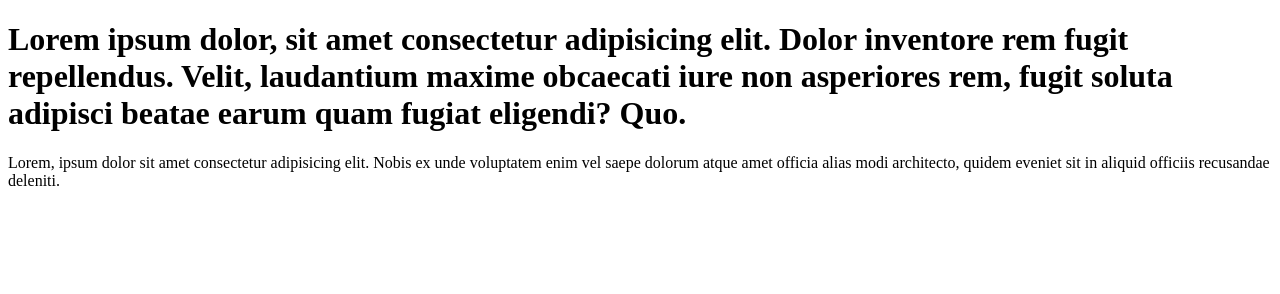
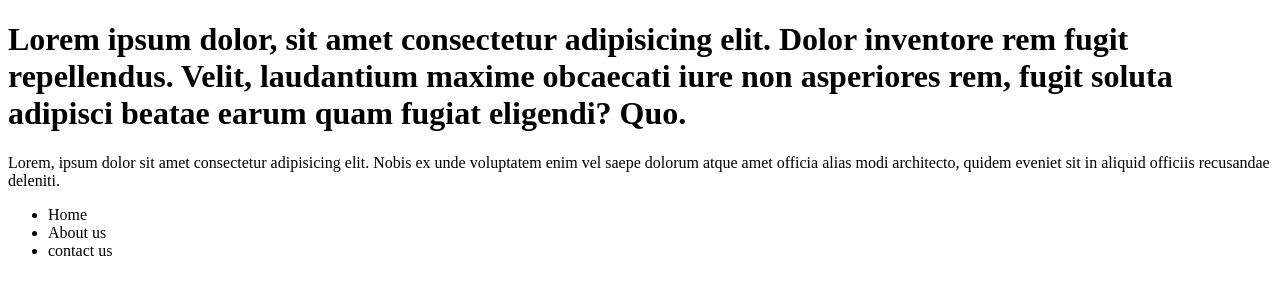
Before and after one commit to QUANG-ANH-LEE/learn-git, a plain HTML site: page index.html in a window 1280 px wide. Drawn offline with Linux system fonts and the light colour scheme.

Commit message:
add a list

```diff
--- a/index.html
+++ b/index.html
@@ -17,5 +17,8 @@
     officia alias modi architecto, quidem eveniet sit in aliquid
     officiis recusandae deleniti.
     </p>
+    <ul><li>Home</li>
+    <li>About us</li>
+    <li>contact us</li></ul>
 </body>
 </html>
```
